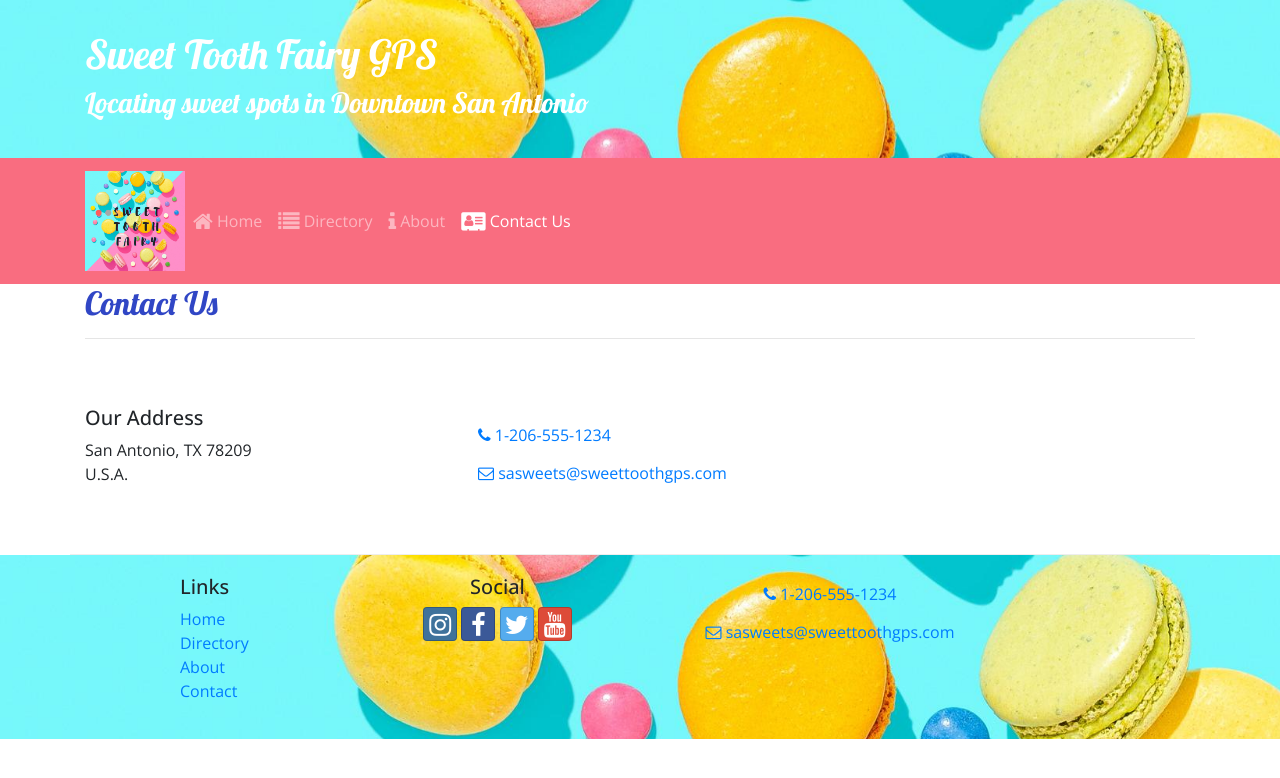
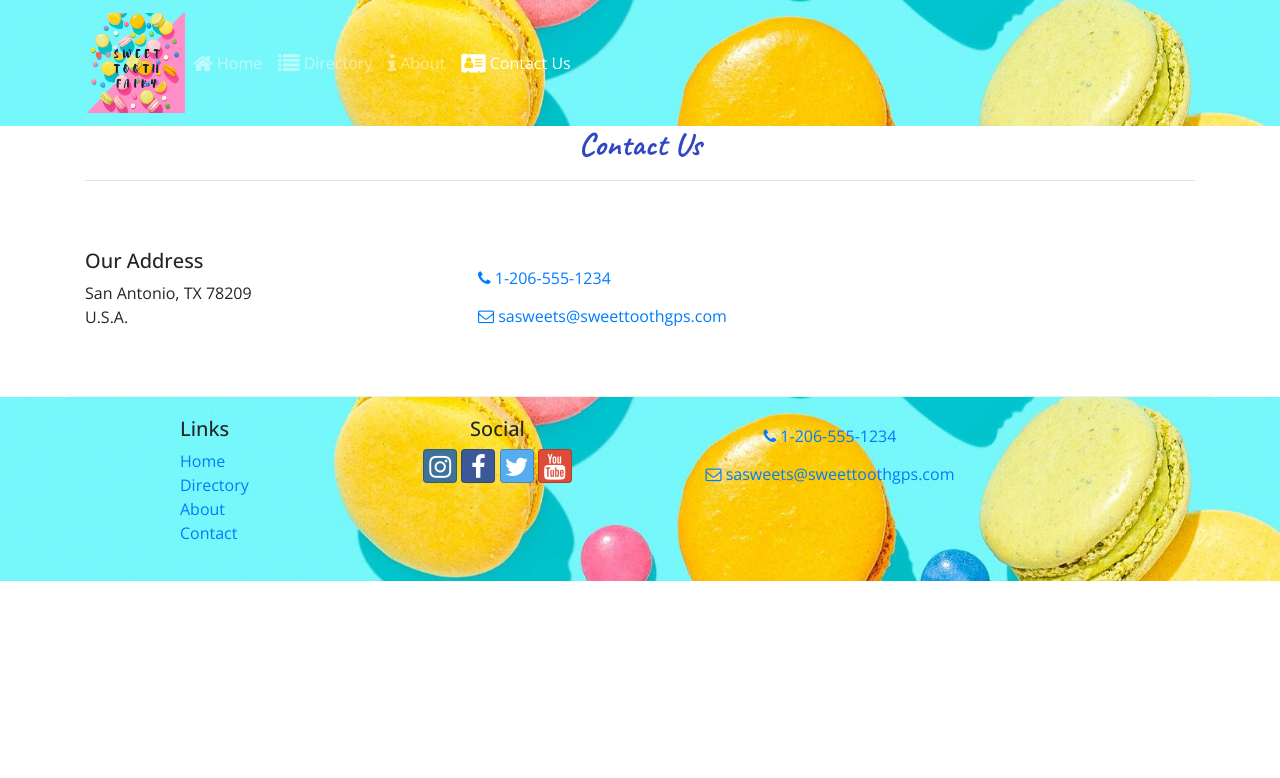
Before and after one commit to ydavidson2021/reactproject, a React (Create React App) app: page /contactus in a window 1280 px wide. Shown: the top 778 px of the page. Built offline with nearby package versions, Linux system fonts and the light colour scheme.

Commit message:
Landing page

```diff
--- a/package.json
+++ b/package.json
@@ -6,10 +6,11 @@
     "@testing-library/jest-dom": "^4.2.4",
     "@testing-library/react": "^9.3.2",
     "@testing-library/user-event": "^7.1.2",
-    "bootstrap": "4.0.0",
+    "bootstrap": "^4.5.2",
     "bootstrap-social": "5.1.1",
     "font-awesome": "4.7.0",
     "react": "^16.13.1",
+    "react-bootstrap": "^1.3.0",
     "react-dom": "^16.13.1",
     "react-popper": "0.9.2",
     "react-router-dom": "4.2.2",
--- a/public/index.html
+++ b/public/index.html
@@ -3,6 +3,7 @@
   <head>
     <meta charset="utf-8" />
     <link rel="icon" href="%PUBLIC_URL%/favicon.ico" />
+    <link href="https://fonts.googleapis.com/css2?family=Amatic+SC:wght@700&family=Caveat:wght@700&display=swap" rel="stylesheet">
     <meta name="viewport" content="width=device-width, initial-scale=1" />
     <meta name="theme-color" content="#000000" />
     <meta
--- a/src/App.css
+++ b/src/App.css
@@ -3,9 +3,14 @@ body {
 }
 
 h1, h2, h3, .card-body>h5 {
-  font-family: "Lobster", cursive;
+  font-family: 'Amatic SC', cursive;
+  font-family: 'Caveat', cursive;
+  text-align: center;
 }
 
+p {
+  text-align: center;
+}
 h2 {
   color: #3046C5;
 }
@@ -34,5 +39,6 @@ h2 {
 }
 
 .navbar-dark {
-  background-color: #f96d80;
+  background-image: url("/assets/images/logo.png");
+  color: teal;
 }
--- a/src/components/HeaderComponent.js
+++ b/src/components/HeaderComponent.js
@@ -22,16 +22,6 @@ class Header extends Component {
     render(){
         return(
             <React.Fragment>
-                <Jumbotron fluid>
-                    <div className="container">
-                        <div className="row">
-                            <div className="col">
-                                <h1>Sweet Tooth Fairy GPS</h1>
-                                <h3>Locating sweet spots in Downtown San Antonio</h3>
-                            </div>
-                        </div>
-                    </div>
-                </Jumbotron>
                 <Navbar dark sticky="top" expand="md">
                     <div className="container">
                         <NavbarBrand className="mr-auto" href="/"><img src="/assets/images/logo.png" height="100" width="100" alt="Sweet Tooth Fairy GPS Logo" /></NavbarBrand>
--- a/src/components/HomeComponent.js
+++ b/src/components/HomeComponent.js
@@ -1,5 +1,6 @@
 import React from 'react';
 import { Card, CardImg, CardText, CardBody } from 'reactstrap';
+import Image from 'react-bootstrap/Image';
 
 function RenderCard({item}) {
     return (
@@ -18,9 +19,37 @@ function Home(props) {
         <div className="container">
             <div className="row">
                 <div className="col-md m-1">
-                    <RenderCard item={props.sweet} />
+                    <h1 align-self="center"> Sweet Cravings?</h1>
+                    <h2>Sweet Tooth Fairy GPS has the answer!</h2>
+                    <h2>INSERT CAROUSEL HERE</h2>
                 </div>
             </div>
+            <div className="row">
+                <div className="col-md m-1">
+                    <h1 align-self="center"> Sample Treats</h1>
+                    <h2>Looking for sweet spots in Downtown San Antonio? </h2>
+                </div>
+            </div>
+            <div className="row">
+            <div className="col-lg-4">
+            <Image src="./assets/images/macaron.jpg" width="200"  height="200" roundedCircle />
+            <h3 className="feature-title">Macarons</h3>
+            </div>
+
+            <div className="col-lg-4">
+            <Image src="./assets/images/churros.jpg" width="200"  height="200" roundedCircle />
+            <h3 className="feature-title">Churros</h3>
+            </div>
+
+            <div className="col-lg-4">
+            <Image src="./assets/images/paleta.jpg" width="200"  height="200" roundedCircle />
+            <h3 className="feature-title">Paletas</h3>
+
+            </div>
+    </div>
+
+
+
         </div>
     );
 }
--- a/src/components/SweetInfoComponent.js
+++ b/src/components/SweetInfoComponent.js
@@ -6,7 +6,7 @@ function RenderSweet({sweet}){
     return(
         <div className="col-md-5 m-1">
             <Card>
-                <CardImg top src={sweet.image} alt={sweet.name} />
+                <CardImg top src={`/${sweet.image}`} width="300px" height="300px" alt={sweet.name} />
                 <CardBody>
                     <CardText>{sweet.description}</CardText>
                 </CardBody>
```
Also changed, not shown: 1 other file (tests, documents, lock files or other folders).
